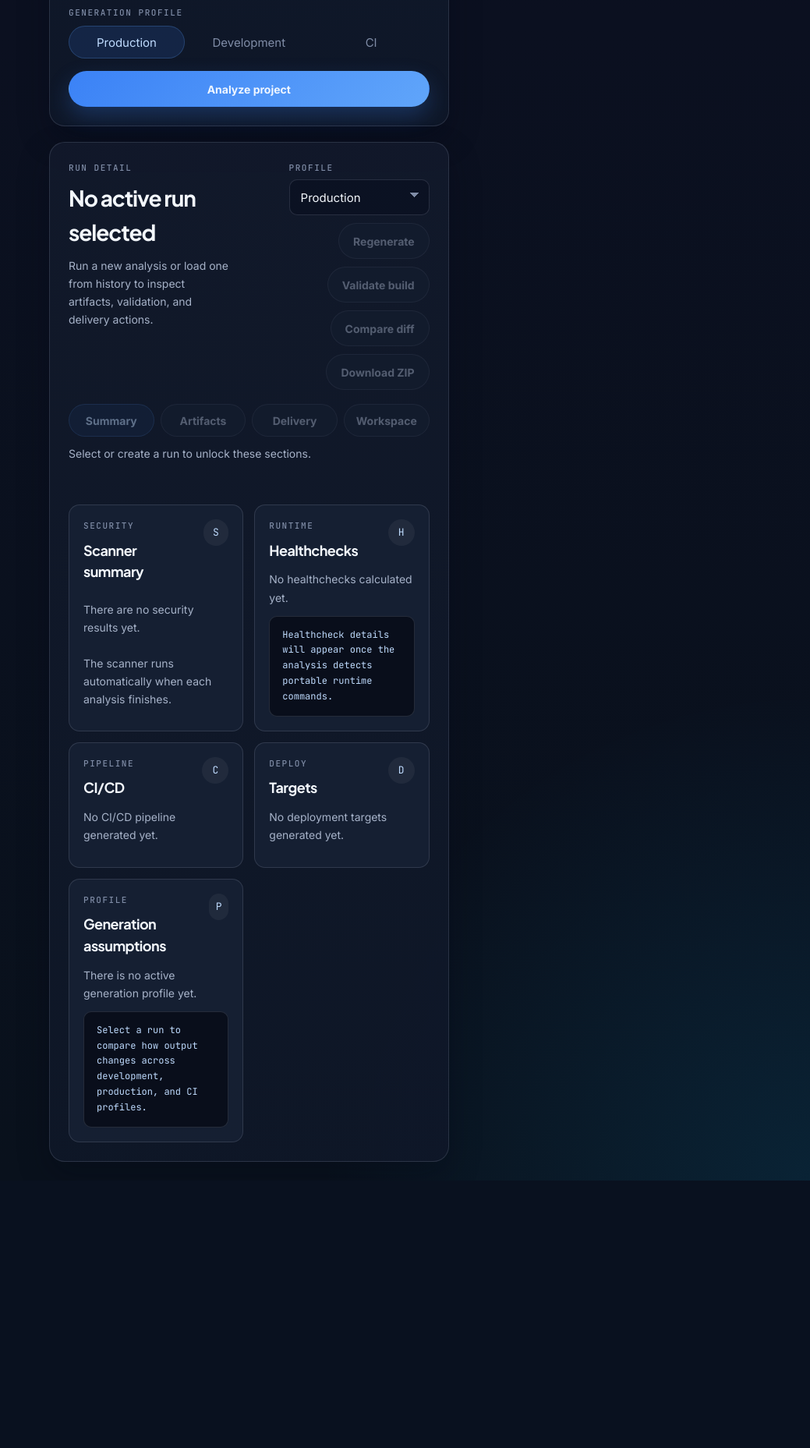
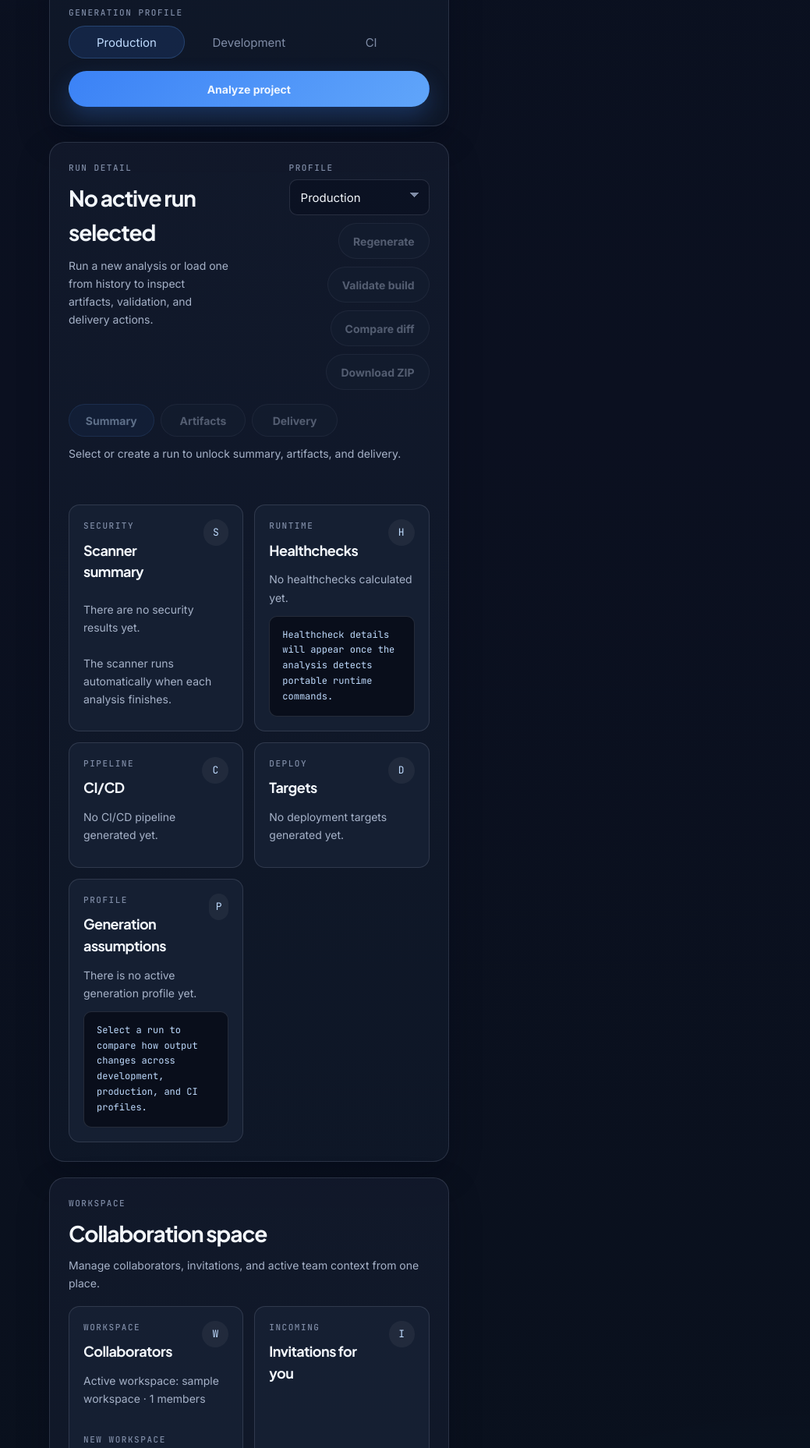
Before and after one commit to LucasTabacchi/autodocker, a Django app: page / in a window 1280 px wide. Shown: the part 1040-2897 px from the top of the page at 78% size, without its empty margins (241-1280 px from the left). Before the commit the page ends 2554 px from the top, so only its background shows below. Run offline with Django 5.2, Linux system fonts and the light colour scheme; the visitor is signed in with stand-in values (Sample User, id 1); data comes from the database, SQL or seed files in the repository; data that the repository does not hold is empty; parts of the project's set-up code (start-up, migrations or seed data) failed here and were passed over; some libraries are stand-ins or nearby versions.

Commit message:
Streamline workspace navigation

```diff
--- a/core/static/core/js/app.js
+++ b/core/static/core/js/app.js
@@ -777,7 +777,7 @@
         elements.panel.classList.remove("is-empty");
         elements.title.textContent = `${analysis.project_name} · ${analysis.detected_framework || "Unclassified stack"}`;
         elements.subtitle.textContent = buildSubtitle(analysis);
-        elements.runTabHint.textContent = "Switch between summary, artifacts, delivery, and workspace for this run.";
+        elements.runTabHint.textContent = "Switch between summary, artifacts, and delivery for this run.";
         runTabButtons.forEach((button) => {
             button.disabled = false;
         });
@@ -867,7 +867,7 @@
         elements.panel.classList.add("is-empty");
         elements.title.textContent = "No active run selected";
         elements.subtitle.textContent = "Run a new analysis or load one from history to inspect artifacts, validation, and delivery actions.";
-        elements.runTabHint.textContent = "Select or create a run to unlock these sections.";
+        elements.runTabHint.textContent = "Select or create a run to unlock summary, artifacts, and delivery.";
         elements.summaryGrid.innerHTML = "";
         elements.recommendations.innerHTML = "";
         elements.tabs.innerHTML = "";
--- a/core/templates/core/dashboard.html
+++ b/core/templates/core/dashboard.html
@@ -22,8 +22,7 @@
     <nav class="sidebar-nav" aria-label="Primary">
       <button type="button" class="nav-link is-active" data-sidebar-target="overview" data-scroll-target="overview-hero">Overview</button>
       <button type="button" class="nav-link" data-sidebar-target="analysis" data-workbench-target="analysis-form">New Analysis</button>
-      <button type="button" class="nav-link" data-sidebar-target="history" data-scroll-target="history-panel">Saved Runs</button>
-      <button type="button" class="nav-link" data-sidebar-target="workspace" data-run-tab-target="workspace" data-scroll-target="analysis-result">Workspace</button>
+      <button type="button" class="nav-link" data-sidebar-target="workspace" data-scroll-target="workspace-panel">Workspace</button>
     </nav>
 
     <div class="sidebar-meta">
@@ -202,7 +201,6 @@
               <button type="button" class="run-tab is-active" data-run-tab="summary">Summary</button>
               <button type="button" class="run-tab" data-run-tab="artifacts">Artifacts</button>
               <button type="button" class="run-tab" data-run-tab="delivery">Delivery</button>
-              <button type="button" class="run-tab" data-run-tab="workspace">Workspace</button>
             </nav>
             <p id="run-tab-hint" class="run-tab-hint empty-copy">Select or create a run to unlock these sections.</p>
 
@@ -377,7 +375,17 @@
               </div>
             </section>
 
-            <section class="run-panel" data-run-panel="workspace" hidden>
+          </section>
+
+          <section id="workspace-panel" class="panel run-detail">
+            <div class="section-head">
+              <div>
+                <p class="section-kicker">Workspace</p>
+                <h2 style="margin-top: 8px; font-family: var(--font-heading); font-size: 28px; letter-spacing: -0.04em;">Collaboration space</h2>
+                <p class="empty-copy" style="margin-top: 8px;">Manage collaborators, invitations, and active team context from one place.</p>
+              </div>
+            </div>
+
             <div class="ops-grid">
               <section class="ops-card">
                 <div class="ops-card__head">
@@ -442,7 +450,6 @@
               </section>
             </div>
           </section>
-          </section>
         </div>
 
         <aside class="workspace-right" style="display: grid; gap: 20px; align-self: start;">
```
Lines whose indentation alone changed are shown as unchanged.
